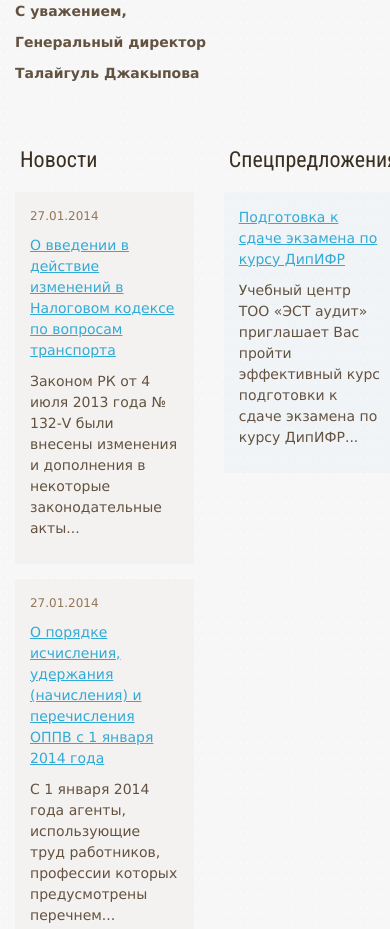
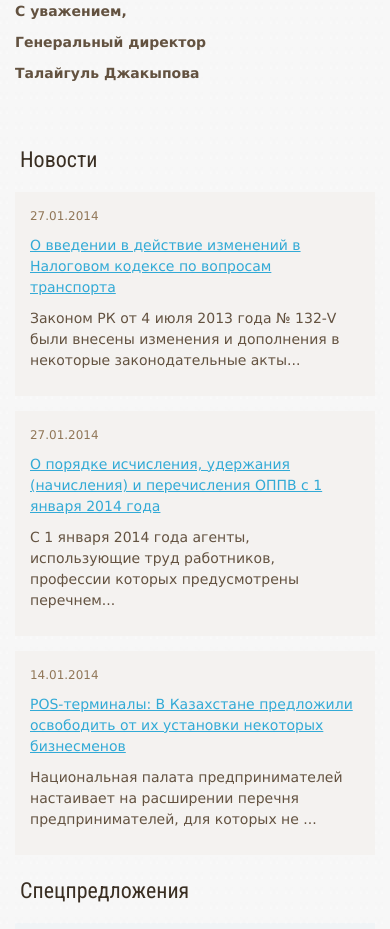
Before and after one commit to nobiart/est-audit, a website: page new/public/index.html in a window 390 px wide. Shown: the part 2035-2964 px from the top of the page. Drawn offline with Linux system fonts and the light colour scheme.

Commit message:
Added responsiveness for aside

```diff
--- a/new/src/sass/_aside.scss
+++ b/new/src/sass/_aside.scss
@@ -65,3 +65,22 @@
         }
     }*/
 }
+
+@media (max-width: 767px) {
+    .aside {
+        flex-direction: column;
+
+        &-item {
+            flex-basis: 100%;
+            margin-bottom: 20px;
+
+            &:first-child {
+                margin-right: 0;
+            }
+
+            &:last-child {
+                margin-left: 0;
+            }
+        }
+    }
+}
```
Also changed, not shown: new/public/css/style.min.css.
